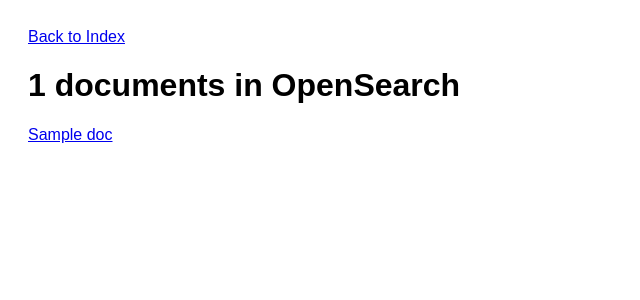
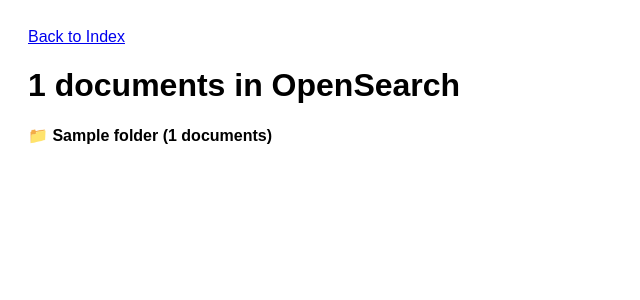
Before and after one commit to tijsvandenheuvel/document-retrieval, a Flask app: template open_search_database/flask_app/templates/documents.html in a window 1280 px wide. Shown: the top 300 px of the page, without its empty margins (0-640 px from the left). Run offline with Flask 3, Linux system fonts and the light colour scheme; the template is opened without the code that fills it: most values are stand-ins (such as "Sample title", 1, 10 or a date in 2020).

Commit message:
structure documents folder display

```diff
--- a/open_search_database/flask_app/app.py
+++ b/open_search_database/flask_app/app.py
@@ -75,14 +75,33 @@
             scroll_id = response['_scroll_id']
             documents.extend(response['hits']['hits'])
 
-        results = [
+        # Group documents by folder
+        folder_map = {}
+        for doc in documents:
+            file_path = doc["_source"]["file_path"]
+            folder = file_path.split("documents/")[-1]
+            folder = "/".join(folder.split("/")[:-1])  # Remove the file name part
+            file_data = {
+                "title": file_path.split("/")[-1],
+                "file_path": file_path,
+                "content": doc["_source"]["content"][:200]
+            }
+            folder_map.setdefault(folder, []).append(file_data)
+
+        # Transform folder_map into a list of dictionaries
+        grouped_results = [
             {
-                "title": doc["_source"]["file_path"].split('/')[-1],
-                "file_path": doc["_source"]["file_path"],
-                "content": doc["_source"]["content"][:200]
-            } for doc in documents
+                "folder": folder,
+                "documents": files,
+                "count": len(files)
+            }
+            for folder, files in sorted(folder_map.items())
         ]
-        return render_template('documents.html', documents=results)
+
+        total_documents = len(documents)
+
+        return render_template('documents.html', folders=grouped_results, total_documents=total_documents)
+
     except Exception as e:
         return jsonify({"error": str(e)}), 500
 
--- a/open_search_database/flask_app/static/scripts.js
+++ b/open_search_database/flask_app/static/scripts.js
@@ -35,6 +35,11 @@
     }
 }
 
+function toggleFolder(folderId) {
+    const folder = document.getElementById(folderId);
+    folder.style.display = folder.style.display !== 'block' ? 'block' : 'none';
+}
+
 function selectHistoryItem(historyId) {
     document.querySelectorAll('.history-item').forEach(item => {
         item.classList.remove('selected');
--- a/open_search_database/flask_app/static/styles.css
+++ b/open_search_database/flask_app/static/styles.css
@@ -66,6 +66,24 @@
     margin: 5px 0 10px 0;
 }
 
+.folder {
+    margin: 10px 0;
+}
+
+.folder-title:hover {
+    background-color: #f0f0f0;
+}
+
+.folder-title {
+    cursor: pointer;
+    font-weight: bold;
+}
+
+.folder-contents {
+    display: none;
+    margin-left: 20px;
+}
+
 /* HISTORY */
 
 .history-item {
--- a/open_search_database/flask_app/templates/documents.html
+++ b/open_search_database/flask_app/templates/documents.html
@@ -12,24 +12,31 @@
 <body>
     <div class="column">
         <a href="{{ url_for('home') }}">Back to Index</a>
-        <h1>{{ documents|length }} documents in OpenSearch</h1>
+        <h1> {{ total_documents }} documents in OpenSearch</h1>
         <ul class="item-list">
-            {% for doc in documents %}
-            <li class="document-item">
-                <a href="#" onclick="toggleCard('card-{{ loop.index }}')">{{ doc.title }}</a>
-                <div id="card-{{ loop.index }}" class="card">
-                    <strong>Title:</strong> {{ doc.title }}<br>
-                    <strong>File Path:</strong> {{ doc.file_path }}<br>
-                    <strong>Content:</strong> {{ doc.content }}<br>
-                    <br>
-
-                    <a href="javascript:void(0);" onclick="openFile('{{ doc.file_path | escape_single_quotes }}')">Open File</a> |
-                    <a href="javascript:void(0);" onclick="downloadFile('{{ doc.file_path | escape_single_quotes }}')">Download File</a>
-
+            {% for folder in folders %}
+            <li class="folder">
+                <div class="folder-title" onclick="toggleFolder('folder-{{ loop.index }}')">
+                    📁 {{ folder.folder }} ({{ folder.count }} documents)
                 </div>
+                <ul id="folder-{{ loop.index }}" class="folder-contents">
+                    {% for doc in folder.documents %}
+                    <li class="document-item">
+                        <a href="#" onclick="toggleCard('card-{{ loop.index }}')">{{ doc.title }}</a>
+                        <div id="card-{{ loop.index }}" class="card">
+                            <strong>Title:</strong> {{ doc.title }}<br><br>
+                            <strong>File Path:</strong> {{ doc.file_path }}<br><br>
+                            <strong>Snippet:</strong> {{ doc.content }}<br><br>
+                            <a href="javascript:void(0);" onclick="openFile('{{ doc.file_path | escape_single_quotes }}')">Open File</a> |
+                            <a href="javascript:void(0);" onclick="downloadFile('{{ doc.file_path | escape_single_quotes }}')">Download File</a>
+                        </div>
+                    </li>
+                    {% endfor %}
+                </ul>
             </li>
             {% endfor %}
         </ul>
+
     </div>
 
 </body>
```
